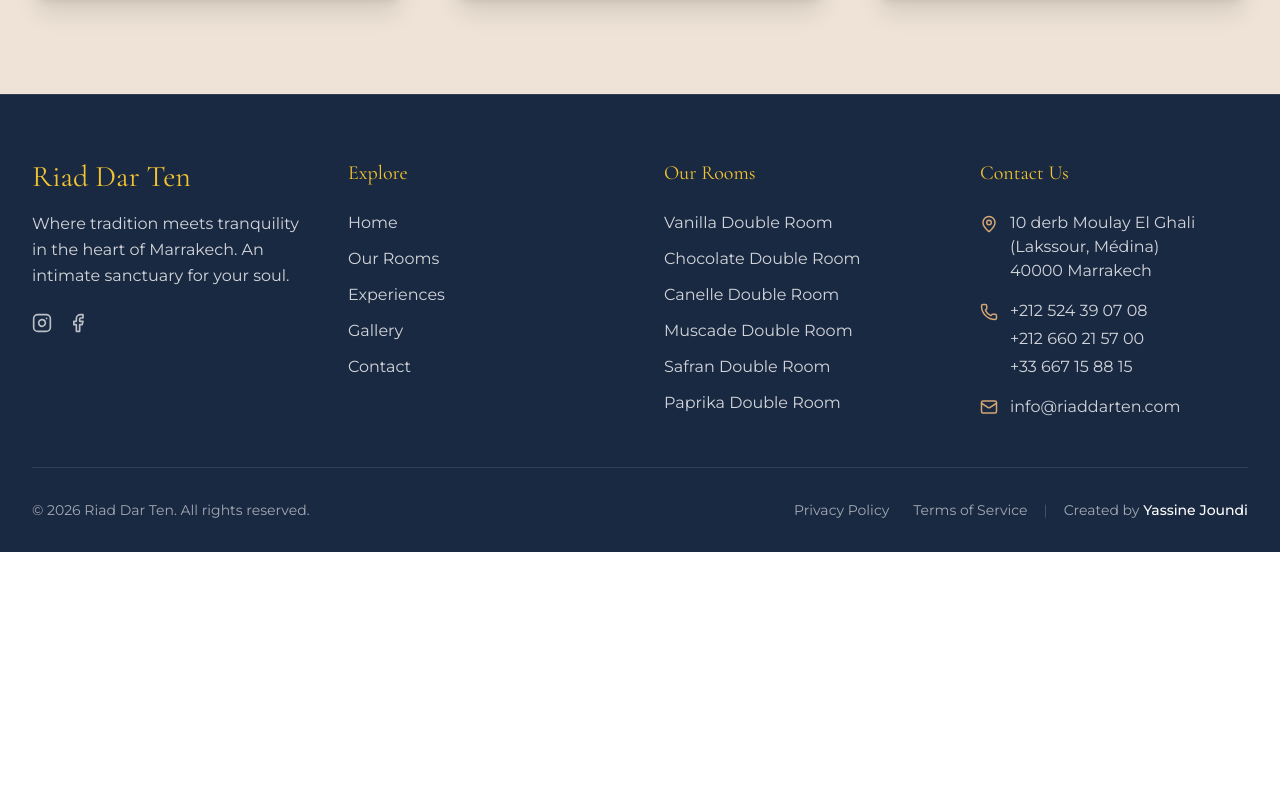
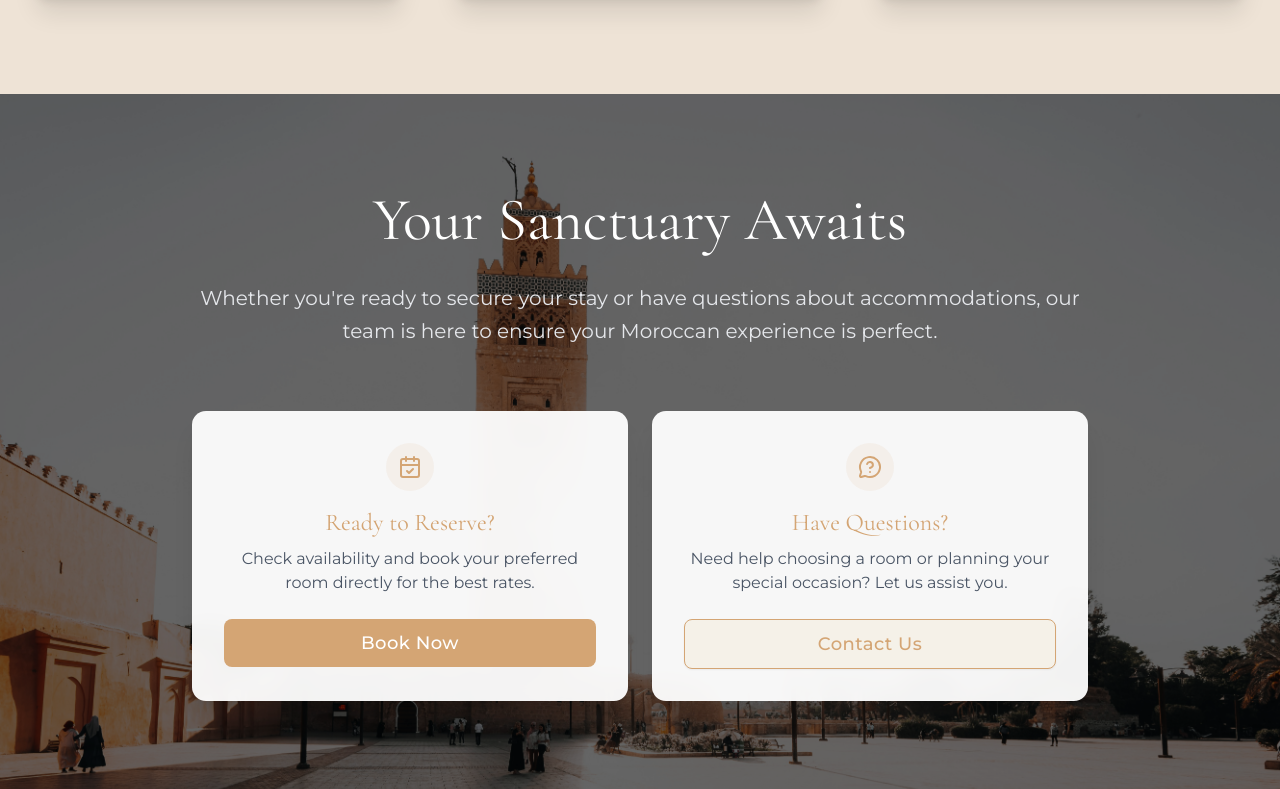
Before and after one commit to yassinejoundi/riad-dar-ten, a Next.js app: page /rooms in a window 1280 px wide. Shown: the part 6586-7375 px from the top of the page. Before the commit the page ends 7138 px from the top, so only its background shows below. Built offline with nearby package versions, Linux system fonts and the light colour scheme; a web font is replaced by a local one.

Commit message:
the rooms page cta section done

```diff
--- a/app/rooms/page.tsx
+++ b/app/rooms/page.tsx
@@ -4,6 +4,7 @@ import { RoomsOverview } from "@/components/rooms/RoomsOverview"
 import { RoomListings } from "@/components/rooms/RoomListings"
 import { WhatsIncluded } from "@/components/rooms/WhatsIncluded"
 import { PerfectFor } from "@/components/rooms/PerfectFor"
+import { RoomsCTA } from "@/components/rooms/RoomsCTA"
 
 export const metadata: Metadata = {
   title: "Rooms & Suites | Riad Dar Ten",
@@ -19,6 +20,7 @@ export default function RoomsPage() {
       <RoomListings />
       <WhatsIncluded />
       <PerfectFor />
+      <RoomsCTA />
     </main>
   )
 }
--- /dev/null
+++ b/components/rooms/RoomsCTA.tsx
@@ -0,0 +1,79 @@
+"use client"
+
+import Link from "next/link"
+import Image from "next/image"
+import { Button } from "@/components/ui/button"
+import { CalendarCheck, MessageCircleQuestion } from "lucide-react"
+
+export function RoomsCTA() {
+  return (
+    <section className="relative py-24 min-h-[600px] flex items-center">
+      {/* Background Image */}
+      <div className="absolute inset-0">
+        <Image
+          src="/assets/images/rooms/cta-background.jpg"
+          alt="Riad Dar Ten Courtyard"
+          fill
+          className="object-cover"
+        />
+        <div className="absolute inset-0 bg-black/60" />
+      </div>
+
+      <div className="container mx-auto px-4 relative z-10">
+        <div className="max-w-4xl mx-auto text-center space-y-8">
+          <h2 className="font-serif text-4xl md:text-5xl lg:text-6xl text-white">
+            Your Sanctuary Awaits
+          </h2>
+          <p className="text-gray-200 font-sans text-lg md:text-xl leading-relaxed">
+            Whether you're ready to secure your stay or have questions about
+            accommodations, our team is here to ensure your Moroccan experience
+            is perfect.
+          </p>
+
+          <div className="grid grid-cols-1 md:grid-cols-2 gap-6 pt-8">
+            {/* Booking Option */}
+            <div className="bg-white/95 backdrop-blur-sm p-8 rounded-xl shadow-xl transition-transform duration-300 hover:-translate-y-1">
+              <div className="w-12 h-12 bg-terracotta/10 rounded-full flex items-center justify-center text-terracotta mx-auto mb-4">
+                <CalendarCheck size={24} />
+              </div>
+              <h3 className="font-serif text-2xl text-primary mb-2">
+                Ready to Reserve?
+              </h3>
+              <p className="font-sans text-gray-600 mb-6">
+                Check availability and book your preferred room directly for the
+                best rates.
+              </p>
+              <Button
+                asChild
+                className="w-full bg-primary text-white hover:bg-primary/90 py-6 text-lg font-sans tracking-wide"
+              >
+                <Link href="/book">Book Now</Link>
+              </Button>
+            </div>
+
+            {/* Contact Option */}
+            <div className="bg-white/95 backdrop-blur-sm p-8 rounded-xl shadow-xl transition-transform duration-300 hover:-translate-y-1">
+              <div className="w-12 h-12 bg-terracotta/10 rounded-full flex items-center justify-center text-terracotta mx-auto mb-4">
+                <MessageCircleQuestion size={24} />
+              </div>
+              <h3 className="font-serif text-2xl text-primary mb-2">
+                Have Questions?
+              </h3>
+              <p className="font-sans text-gray-600 mb-6">
+                Need help choosing a room or planning your special occasion? Let
+                us assist you.
+              </p>
+              <Button
+                asChild
+                variant="outline"
+                className="w-full border-primary text-primary hover:bg-primary hover:text-white py-6 text-lg font-sans tracking-wide"
+              >
+                <Link href="/contact">Contact Us</Link>
+              </Button>
+            </div>
+          </div>
+        </div>
+      </div>
+    </section>
+  )
+}
```
Also changed, not shown: public/assets/images/rooms/cta-background.jpg (added).
